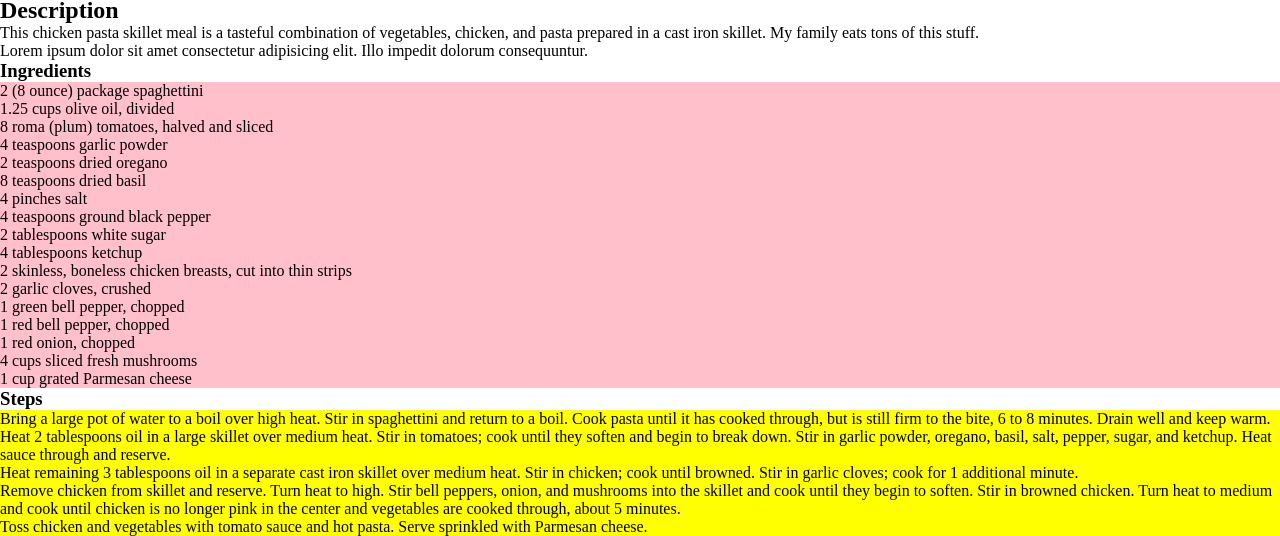
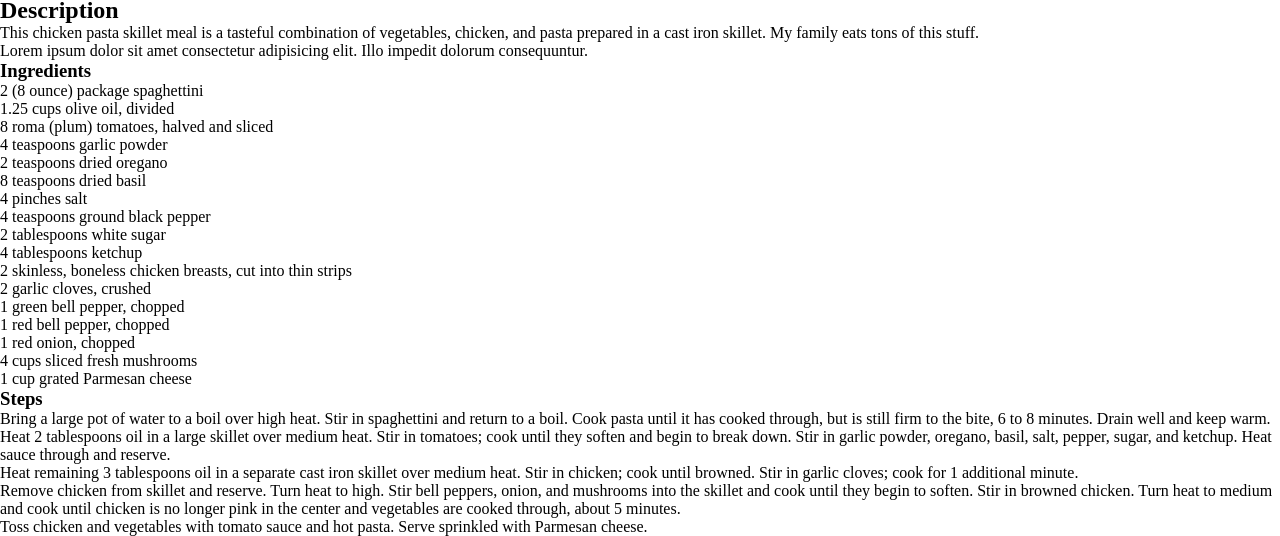
Before and after one commit to ZaidAnsariCode/odin-receipies, a plain HTML site: page recipes/skilletchickenpasta.html in a window 1280 px wide. Shown: the part 462-998 px from the top of the page. Drawn offline with Linux system fonts and the light colour scheme.

Commit message:
Update style.css

```diff
--- a/css/style.css
+++ b/css/style.css
@@ -6,9 +6,3 @@ h1{
   color: red;
   font-family: Sans-serif,"Montserrat";
 }
-ol{
-  background-color: yellow;
-}
-ul{
-  background-color: pink;
-}
```
